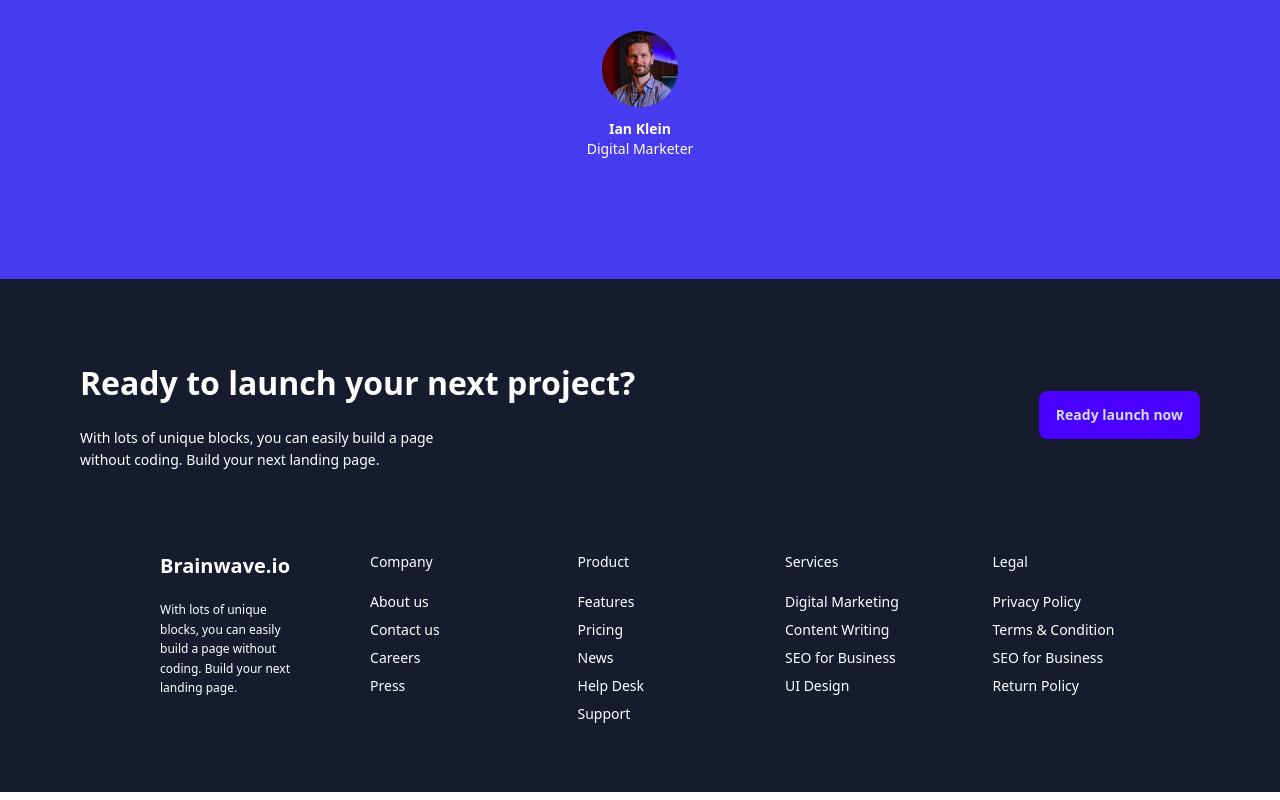
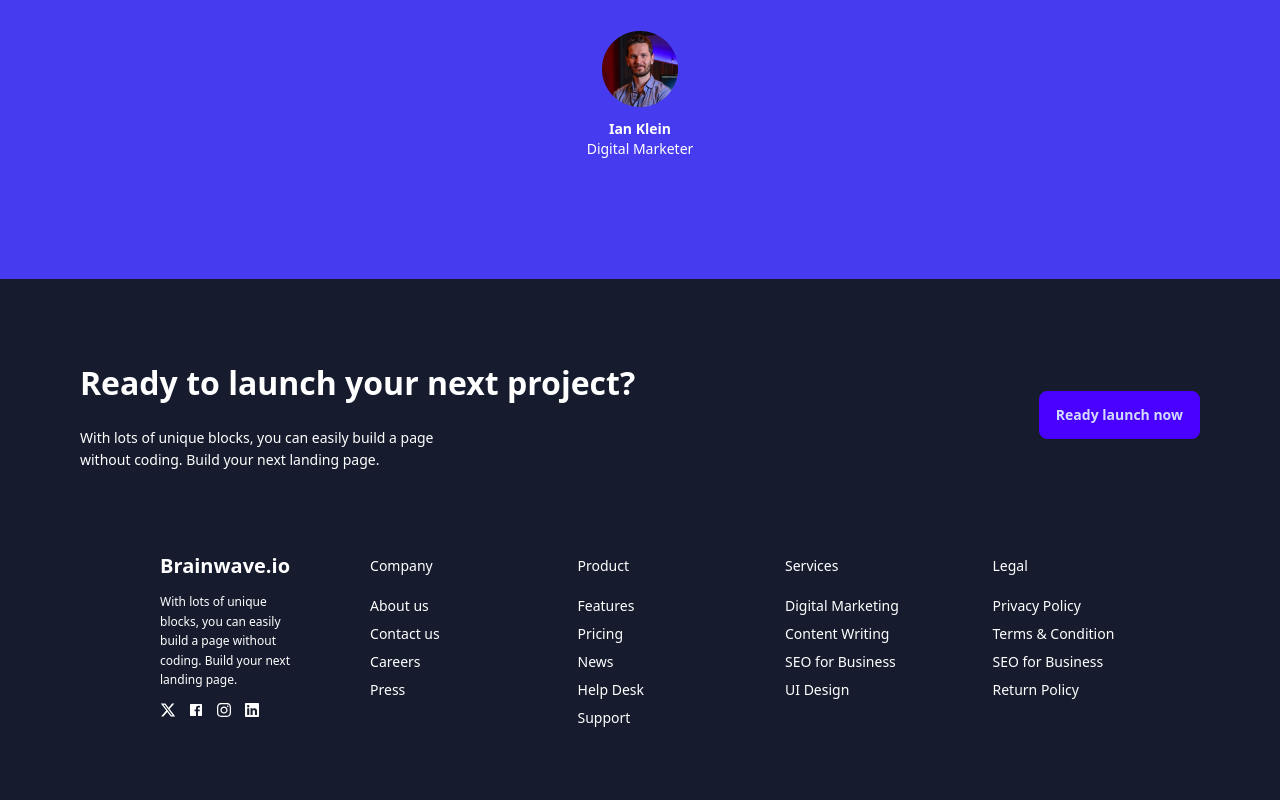
Before and after one commit to CleevePhilip/AgencyLandingpage, a React (Create React App) app in the folder client/: page / in a window 1280 px wide. Shown: the part 5482-6282 px from the top of the page. Built offline with nearby package versions, Linux system fonts and the light colour scheme.

Commit message:
Adding Icons for footer

```diff
--- a/client/src/components/Footer.js
+++ b/client/src/components/Footer.js
@@ -1,5 +1,8 @@
 import React from "react";
-
+import { IoLogoFacebook } from "react-icons/io";
+import { FaXTwitter } from "react-icons/fa6";
+import { FaInstagram } from "react-icons/fa";
+import { FaLinkedin } from "react-icons/fa6";
 const Footer = () => {
   return (
     <>
@@ -18,12 +21,37 @@ const Footer = () => {
         </div>
       </div>
       <div className="flex justify-center items-center gap-[5rem] w-[75%]">
-        <div className="w-[15rem] h-[15rem]">
+        <div className="w-[15rem] h-[15rem] flex flex-col gap-3 mb-2">
           <p className="text-xl font-bold">Brainwave.io</p>
-          <p className="font-light text-xs mt-5 leading-relaxed">
+          <p className="font-light text-xs  leading-relaxed">
             With lots of unique blocks, you can easily build a page without
             coding. Build your next landing page.
           </p>
+          <ul className="flex justify-start items-center gap-3">
+            <li>
+              <i>
+                <FaXTwitter />
+              </i>
+            </li>
+            <li>
+              <i>
+                {" "}
+                <i>
+                  <IoLogoFacebook />
+                </i>
+              </i>
+            </li>
+            <li>
+              <i>
+                <FaInstagram />
+              </i>
+            </li>{" "}
+            <li>
+              <i>
+                <FaLinkedin />
+              </i>
+            </li>
+          </ul>
         </div>
         <div className="w-[15rem] h-[15rem]">
           <p className="font-light text-sm">Company</p>
```
